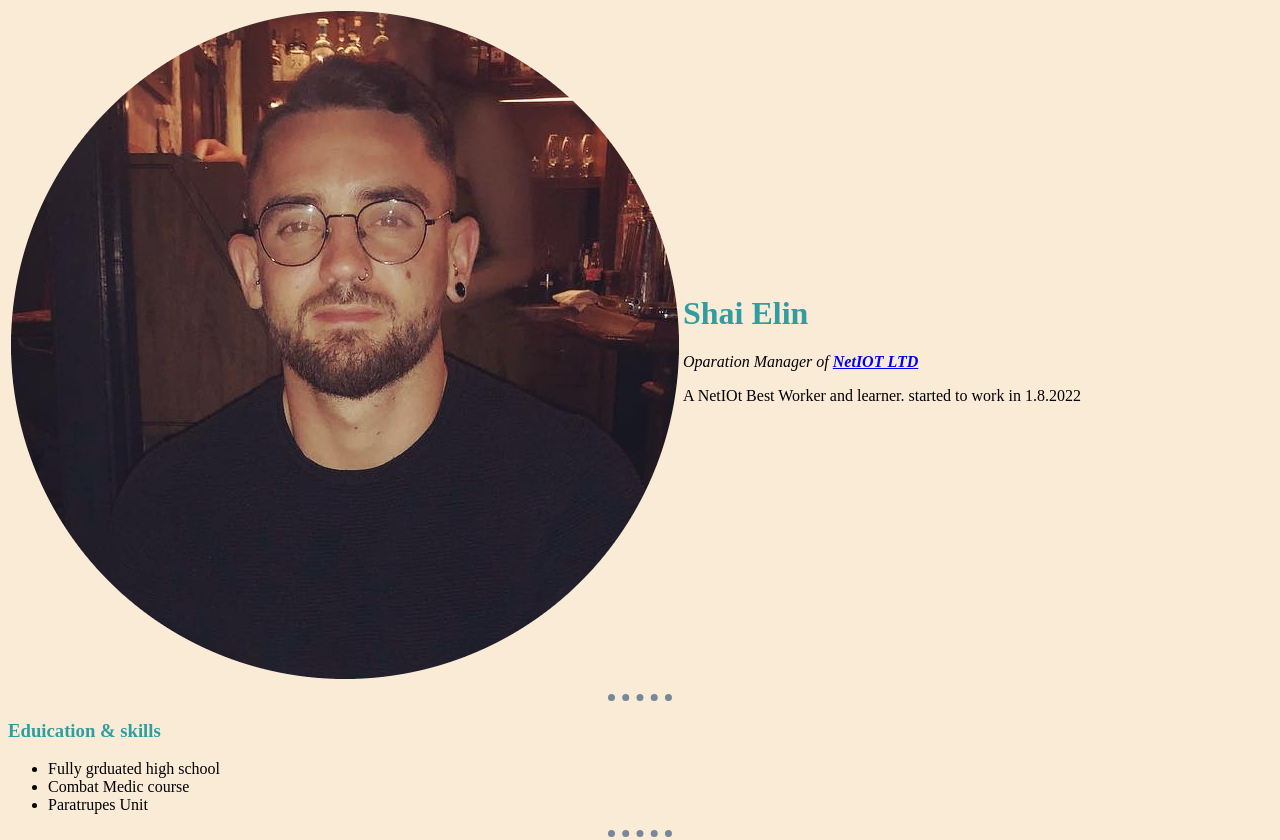
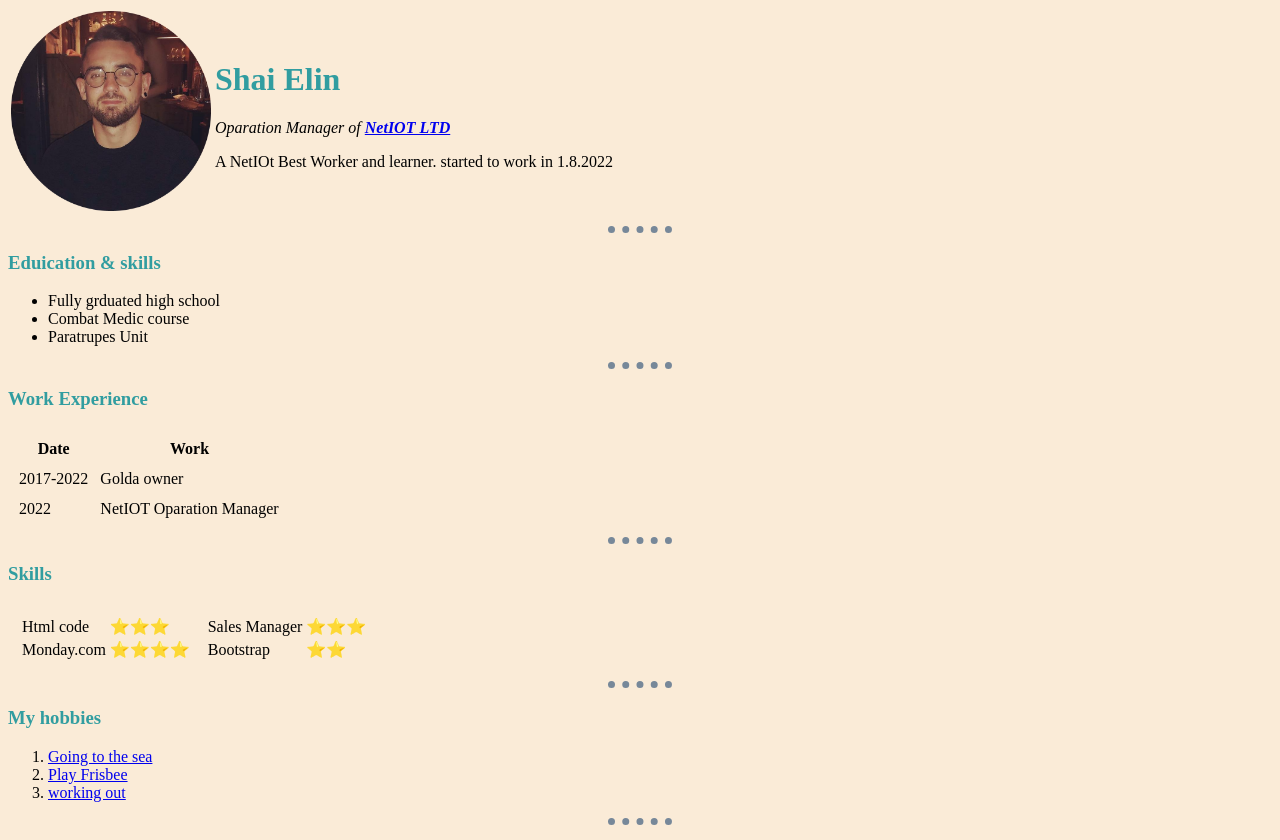
Before and after one commit to Shaike8/CV, a plain HTML site: page index.html in a window 1280 px wide. Shown: the top 840 px of the page. Drawn offline with Linux system fonts and the light colour scheme.

Commit message:
Update index.html

```diff
--- a/index.html
+++ b/index.html
@@ -11,7 +11,7 @@
 </head>
 <table cellspacing:"20px">
   <tr>
-    <td><img src="images/shai.png" alt="shai peofile picture"></td>
+    <td><img src="images/shai.png" alt="shai peofile picture" height="200" width="200"></td>
     <td>
       <h1>Shai Elin</h1>
       <p><em>Oparation Manager of <strong><a href="https://www.netiotil.com/">NetIOT LTD</a></strong></em> </p>
```
